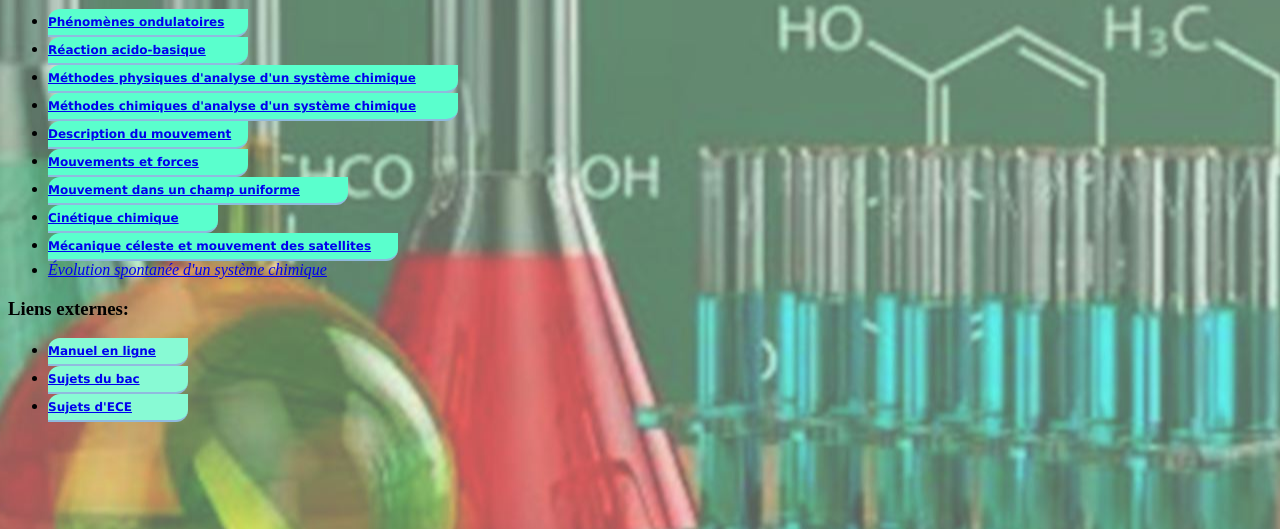
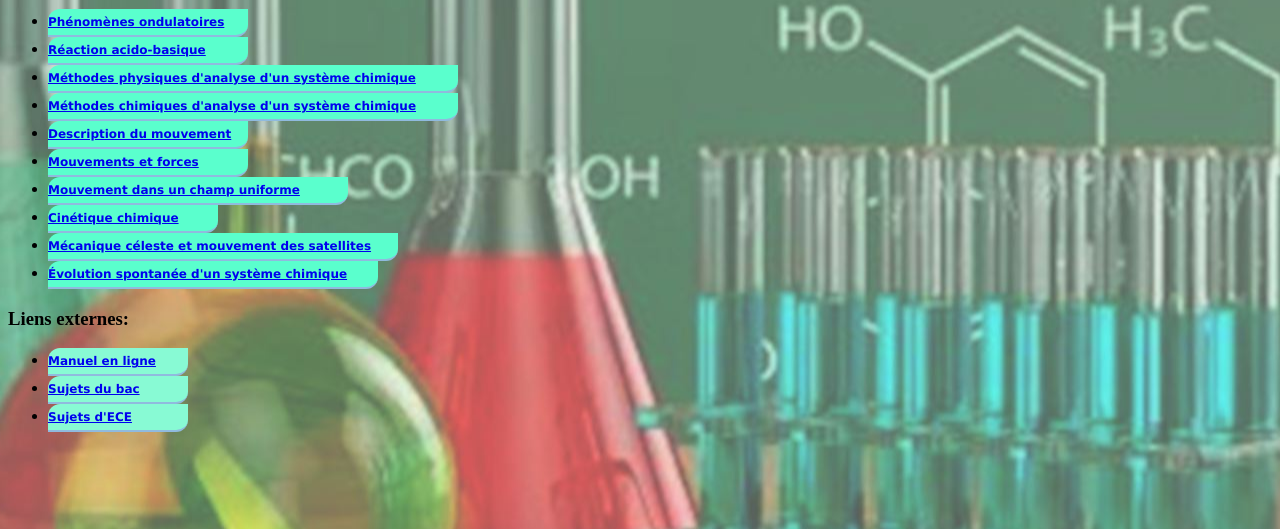
Before and after one commit to denisdoryan/mescours, a PHP site: the page made by Cours SPC/spc.html in a window 1280 px wide. Shown: the part 223-752 px from the top of the page. Run offline with PHP 8.4, Linux system fonts and the light colour scheme.

Commit message:
Update stylespc.css

```diff
--- a/Cours SPC/stylespc.css
+++ b/Cours SPC/stylespc.css
@@ -142,6 +142,18 @@ html
   margin: 0;
 }
 
+.bouton10 {
+  border-radius:12px 0 12px 0;
+  background: #5AFFCD;
+  border:none;
+  color:#fff;
+  font:bold 12px Verdana;
+  padding:6px 0 6px 0;
+  width: 330px;
+  border-bottom: 2px solid #90bade;
+  margin: 0;
+}
+
 .boutonmanuel {
   border-radius:12px 0 12px 0;
   background: #88FAD4;
```
